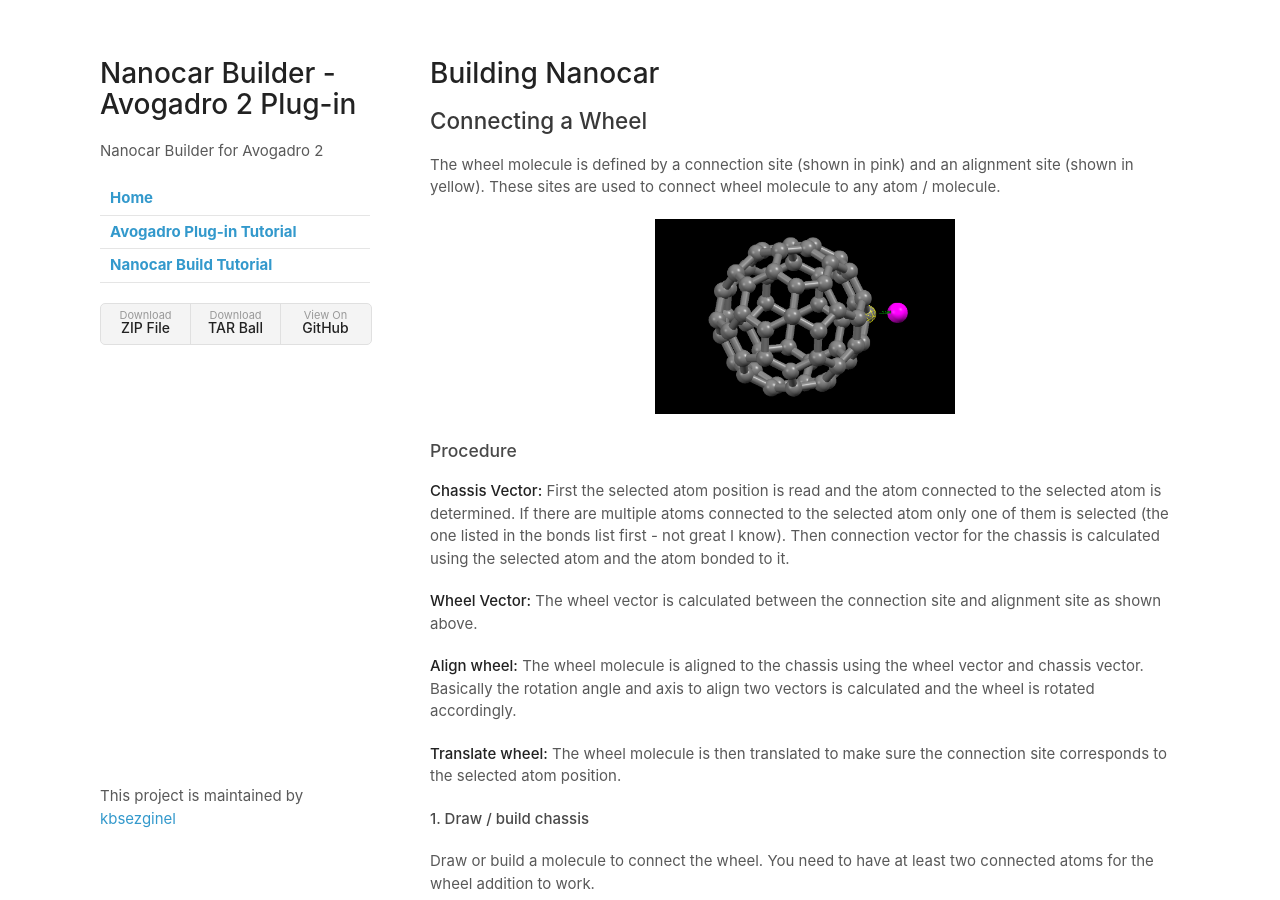
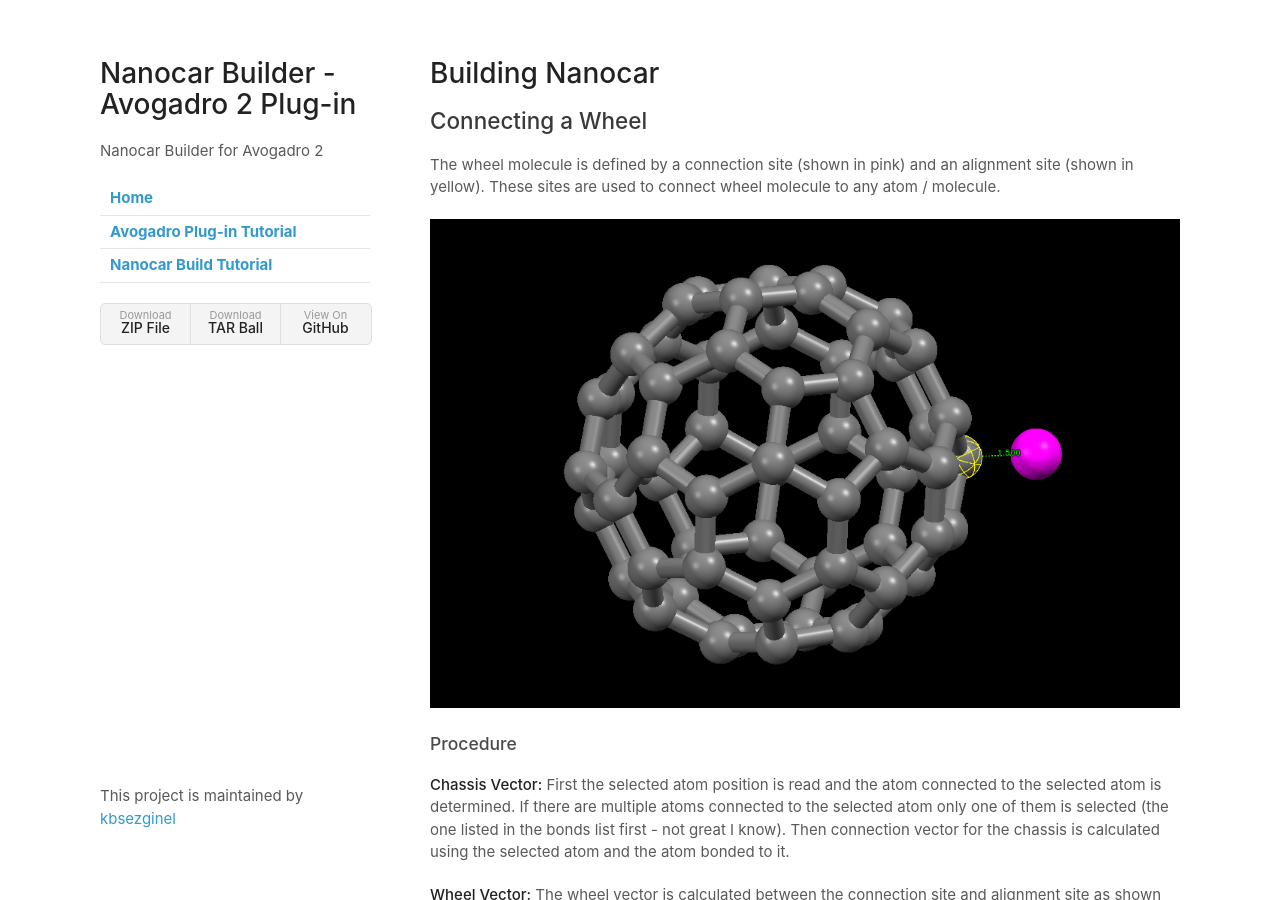
Before and after one commit to kbsezginel/nanocar-avogadro, a Jekyll site: the page built from docs/nanocar-tutorial.md, in a window 1280 px wide and 900 px high. Built offline with Jekyll 4.4.1, drawn with Linux system fonts in a browser that asks for light colours; our own code applies the rules of GitHub Pages for plain Markdown files.

Commit message:
Fix nanocar tutorial image links.

```diff
--- a/docs/nanocar-tutorial.md
+++ b/docs/nanocar-tutorial.md
@@ -4,7 +4,7 @@
 ## Connecting a Wheel
 
 The wheel molecule is defined by a connection site (shown in pink) and an alignment site (shown in yellow). These sites are used to connect  wheel molecule to any atom / molecule.
-<p align="center"><img src='assets/img/c60-wheel-addition.png' width=300></p>
+<p align="center"><img src='assets/img/c60-wheel-addition.png'></p>
 
 ### Procedure
 
@@ -23,20 +23,20 @@
 
 #### 1. Draw / build chassis
 Draw or build a molecule to connect the wheel. You need to have at least two connected atoms for the wheel addition to work.
-<p align="center"><img src='assets/img/wheel-addition-step1.png' width=300></p>
+<p align="center"><img src='assets/img/wheel-addition-step1.png'></p>
 
 #### 2. Select connection
 Go to `Build > Nanocar > Add Wheel`. From the window select `C60-wheel` and `Append: True`.
 The append option is used to select between adding the wheel separately or adding the whole nanocar (wheel + chassis). If `Append: False` is used then molecular bonding is recalculated which would bond the wheel to the chassis correctly but it might delete any *unphysical* bonds. If `Append: True` is selected the chassis is left as is and only the wheel is added. This way the user needs to draw the bond between the wheel and the chassis.
-<p align="center"><img src='assets/img/wheel-addition-step2.png' width=300></p>
+<p align="center"><img src='assets/img/wheel-addition-step2.png'></p>
 
 #### 3. Add wheel
 The wheel is added separately as discussed above. Now the wheel can be moved to desired location before connecting to the chassis.
-<p align="center"><img src='assets/img/wheel-addition-step3.png' width=300></p>
+<p align="center"><img src='assets/img/wheel-addition-step3.png'></p>
 
 #### 4. Connect wheel to chassis
 Deselect all atoms (`ctrl + shift + a`) and click on the `Draw` tool. Click one of the atoms you want to connect and drag the mouse to the other atom. And your wheel is ready to roll!
-<p align="center"><img src='assets/img/wheel-addition-step4.png' width=300></p>
+<p align="center"><img src='assets/img/wheel-addition-step4.png'></p>
 
 #### Comments
 
```
Also changed, not shown: docs/plugin-tutorial.md (+3 -0 lines).
